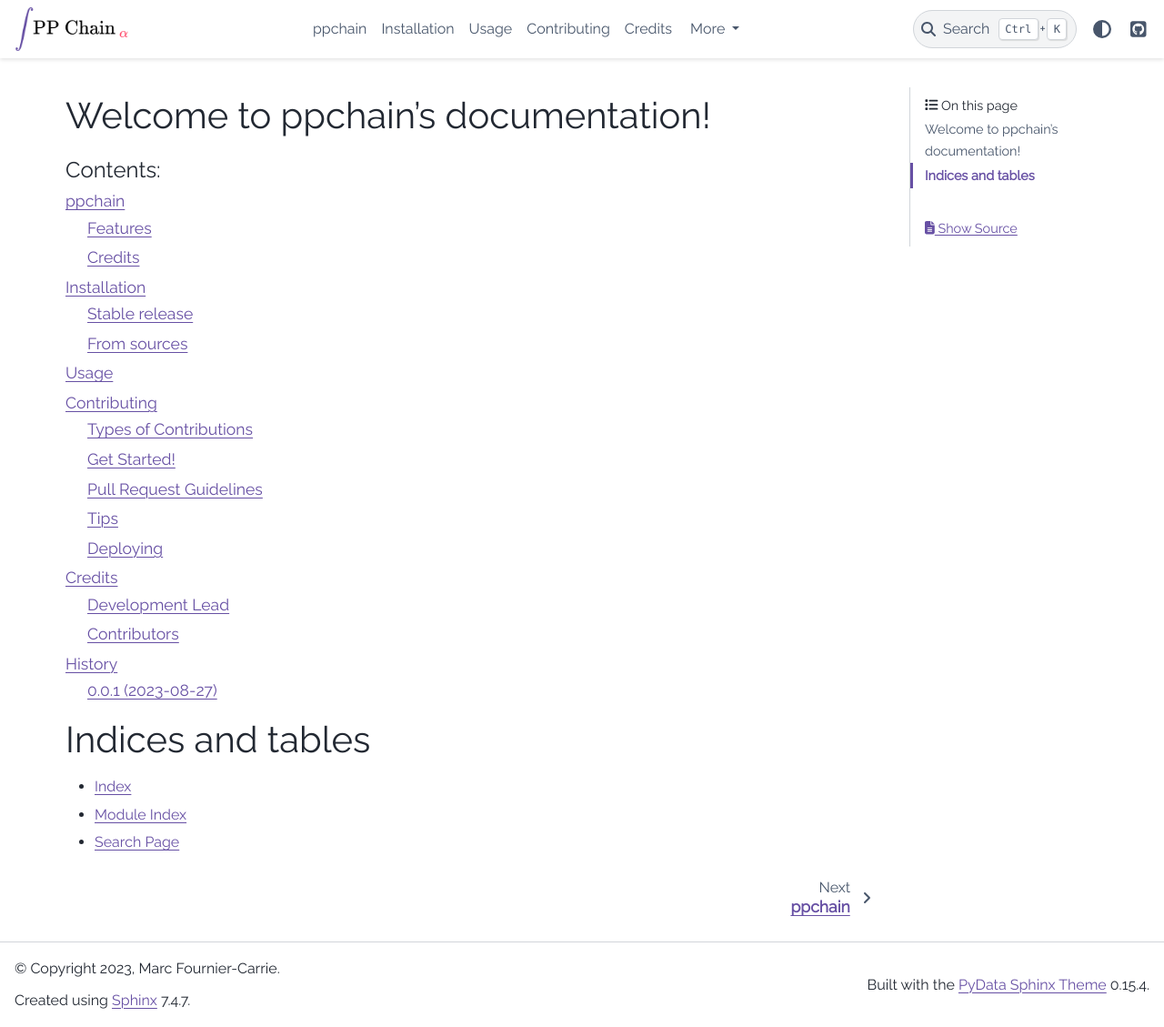
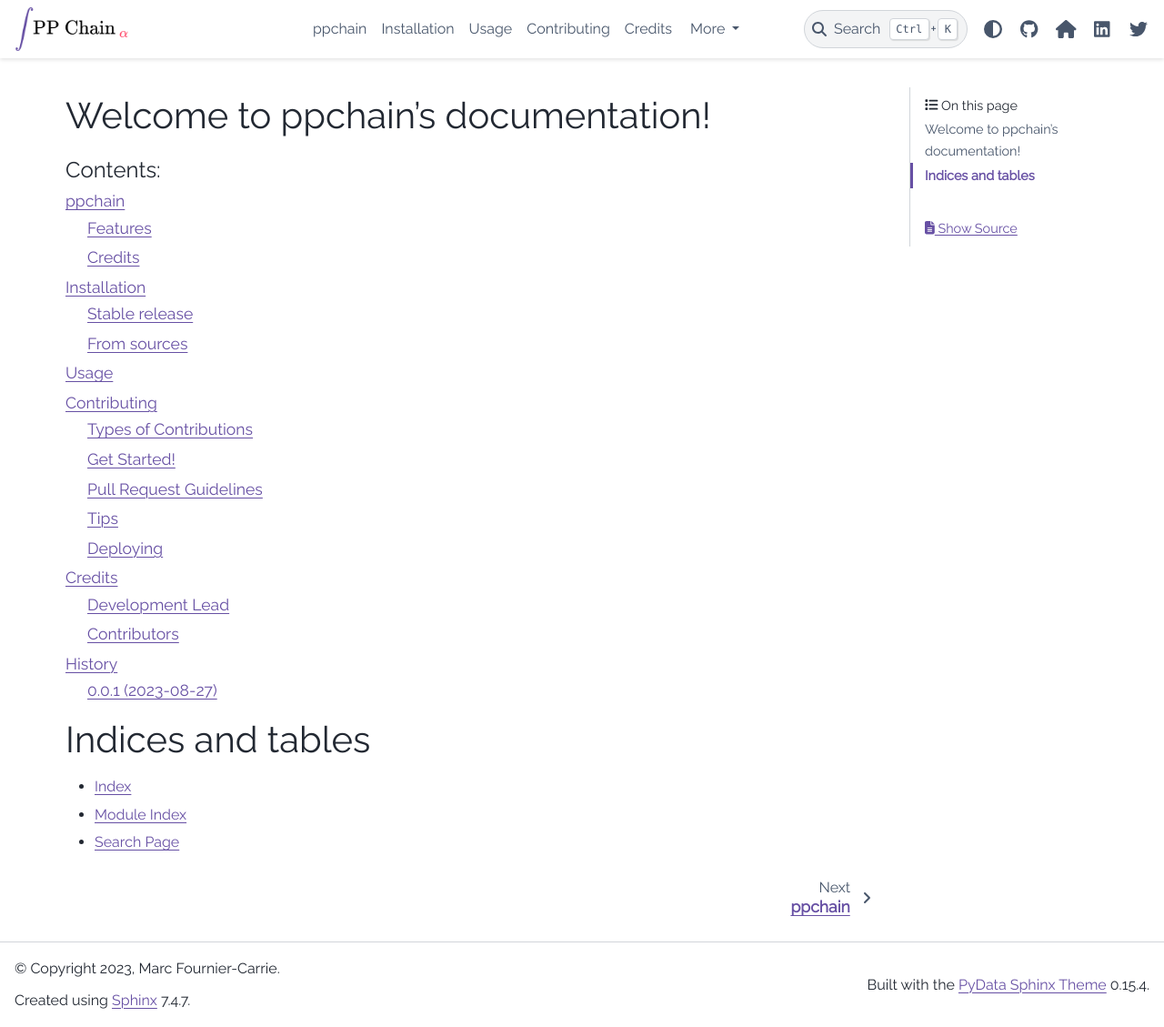
Before and after one commit to shadowboxingskills/ppchain, a Sphinx documentation site: the page built from docs/index.rst, in a window 1280 px wide and 1129 px high. Shown: the whole window at 91% size. Built offline with Sphinx 7.4.7 and the PyData theme 0.15.4, drawn with Linux system fonts in a browser that asks for light colours; pages that are not in the unit, such as notebooks, are missing from menus.

Commit message:
Update conf.py

```diff
--- a/docs/conf.py
+++ b/docs/conf.py
@@ -102,7 +102,25 @@ html_theme_options = {
         {
             "name": "GitHub",
             "url": "https://github.com/shadowboxingskills/ppchain",
-            "icon": "fa-brands fa-square-github",
+            "icon": "fa-brands fa-github",
+            "type": "fontawesome",
+        },
+        {
+            "name": "PP Chain web app",
+            "url": "https://ppchain.org",
+            "icon": "fa-solid fa-house",
+            "type": "fontawesome",
+        },
+        {
+            "name": "LinkedIn",
+            "url": "https://www.linkedin.com/company/valuegrid",
+            "icon": "fa-brands fa-linkedin",
+            "type": "fontawesome",
+        },
+        {
+            "name": "Twitter",
+            "url": "https://mobile.twitter.com/ValueGrid",
+            "icon": "fa-brands fa-twitter",
             "type": "fontawesome",
         }
     ]
```
